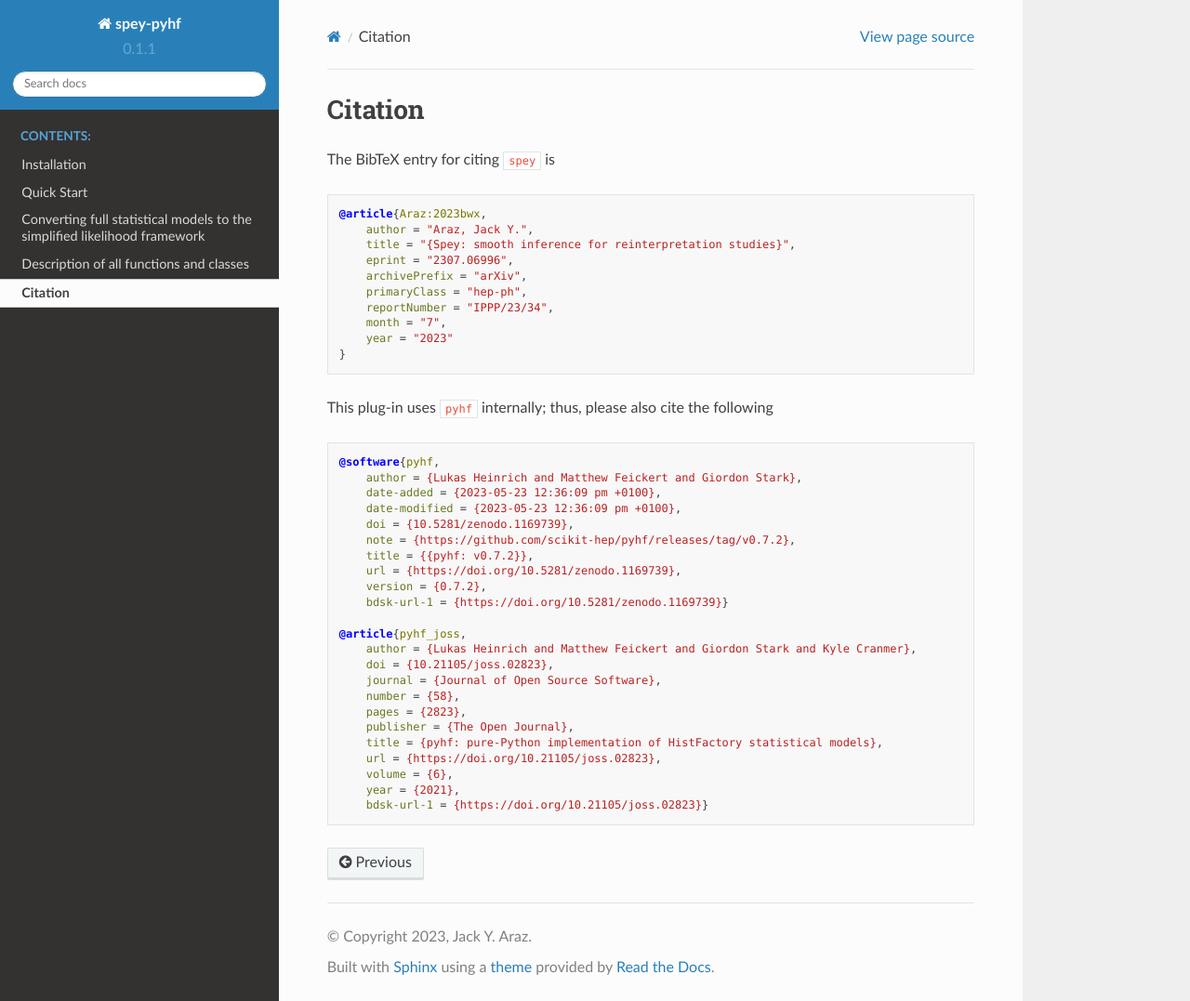
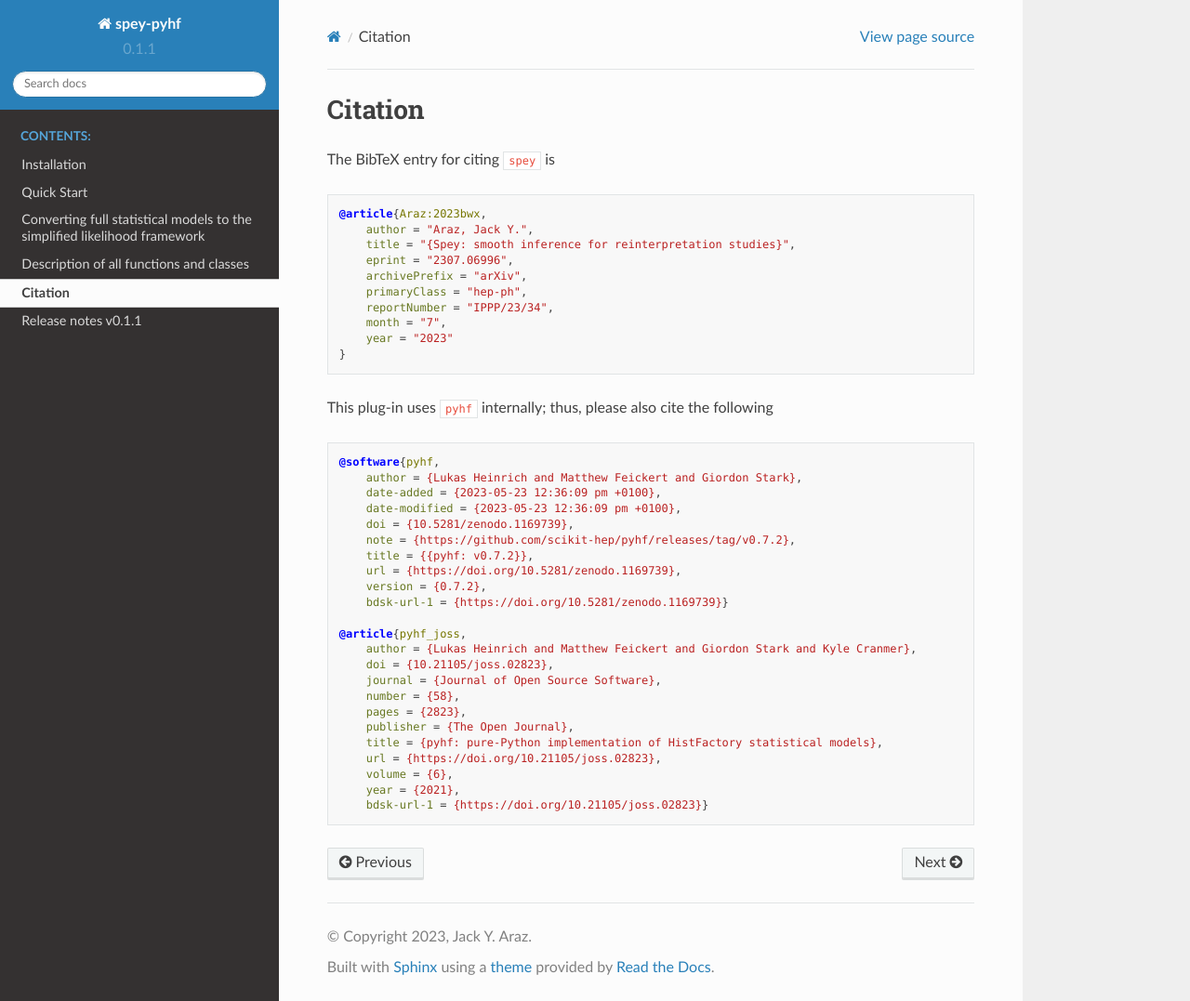
Before and after one commit to SpeysideHEP/spey-pyhf, a Sphinx documentation site: the page built from docs/citations.rst, in a window 1280 px wide and 1077 px high. Shown: the whole window at 93% size. Built offline with Sphinx 7.4.7 and the Read the Docs theme 2.0.0, drawn with Linux system fonts in a browser that asks for light colours; pages that are not in the unit, such as notebooks, are missing from menus.

Commit message:
update doc

```diff
--- a/docs/index.rst
+++ b/docs/index.rst
@@ -14,6 +14,6 @@ Welcome to the documentation of ``pyhf`` plugin for spey interface
    simplify
    api
    citations
-   releases/changelog-dev
+   releases/changelog-v0.1.1
 
 * :ref:`genindex`
```
